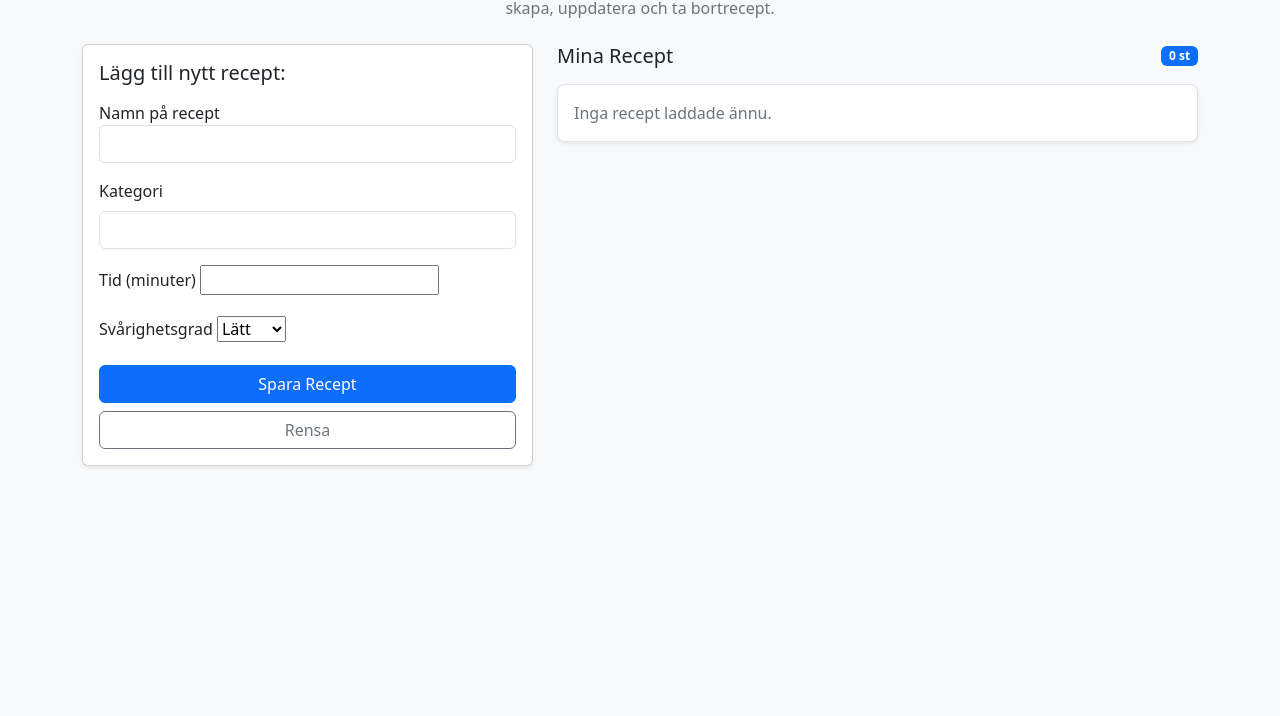
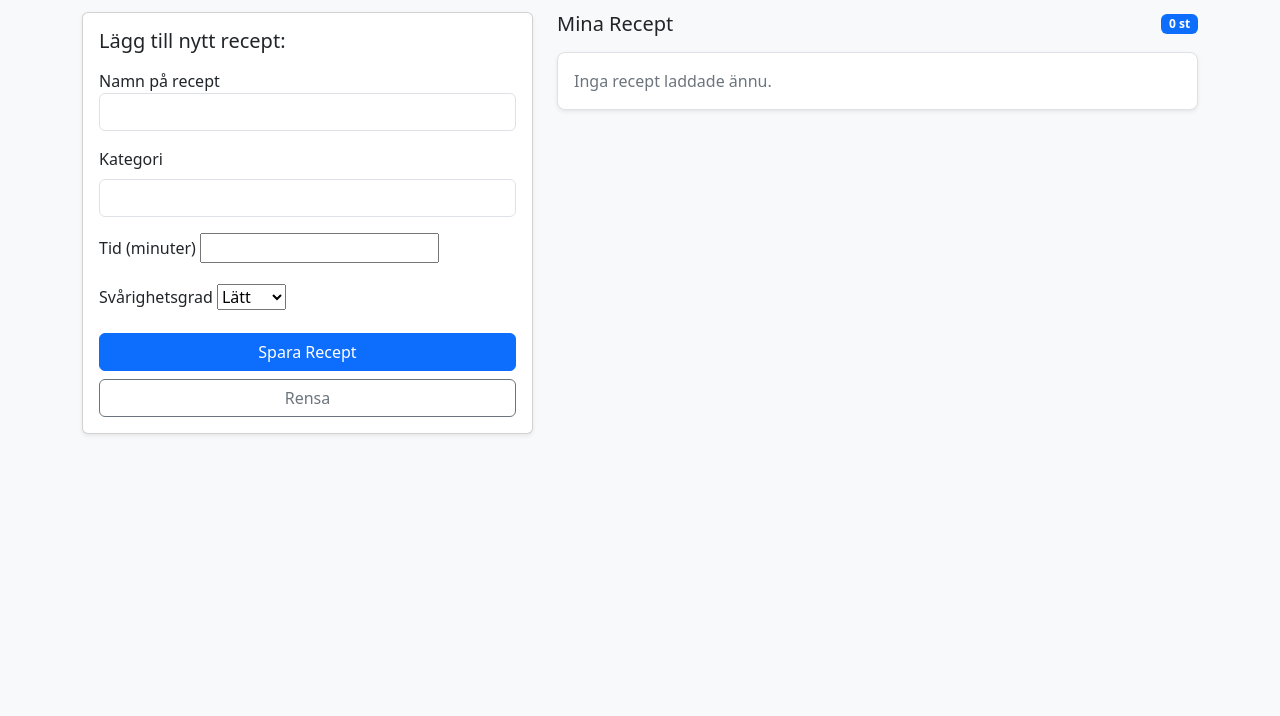
Before and after one commit to EvinAslan/gik339-grupp17-projekt, a website: page index.html in a window 1280 px wide. Shown: the part 84-800 px from the top of the page. Drawn offline with nearby package versions, Linux system fonts and the light colour scheme.

Commit message:
tagit port p

```diff
--- a/index.html
+++ b/index.html
@@ -11,7 +11,7 @@
     <main class="container py-4">
         <header class="mb-4 text-center">
             <h1 class="mb-2">Min Receptsamling</h1>
-            <p class="text-secondary mb-0">skapa, uppdatera och ta bortrecept.</p>
+
         </header>
         <div class="row g-4">
             <div class="col-md-5 col-12">
```
